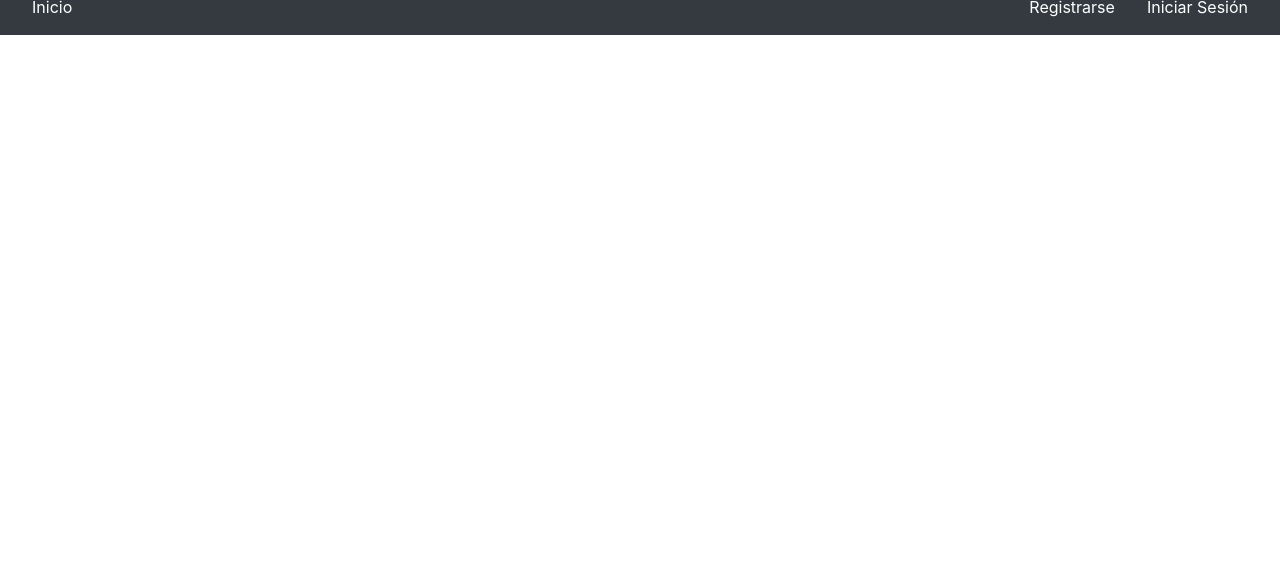
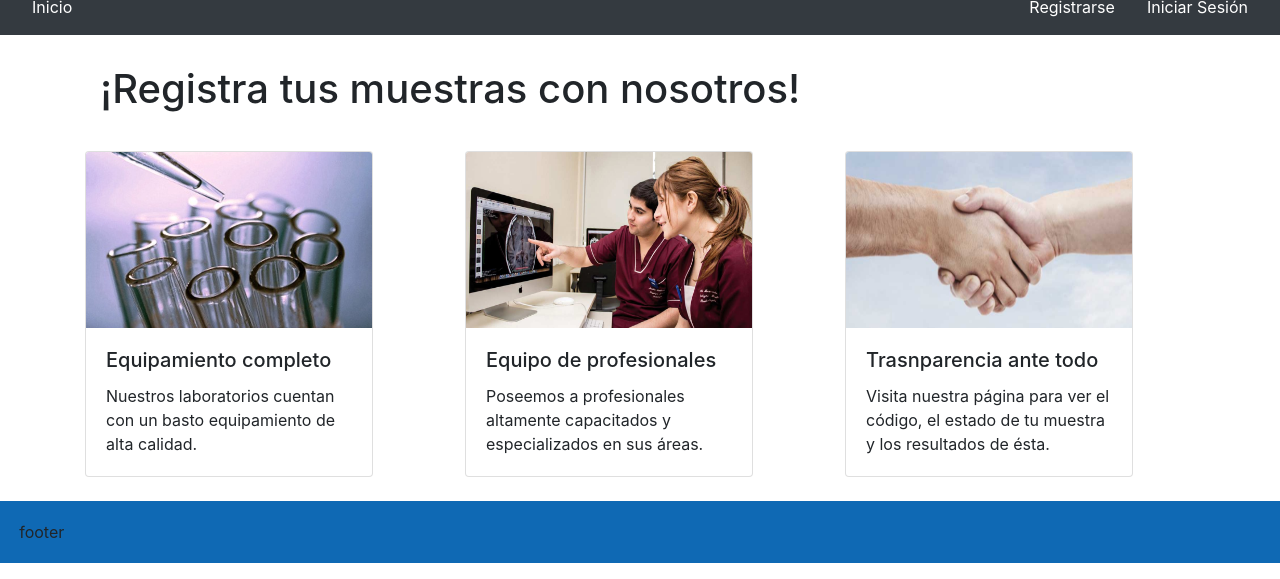
Before and after one commit to maxquevedo/examen_dai, a PHP site: page / in a window 1280 px wide. Shown: the part 221-800 px from the top of the page. Run offline with PHP 8.4, Linux system fonts and the light colour scheme.

Commit message:
cambios!

```diff
--- a/Views/footer.php
+++ b/Views/footer.php
@@ -1,7 +1,6 @@
-
-			<footer>
-
-			</footer>
 		</div>
+	<footer  style="background-color: rgb(15,105,180); padding:1.5%;">
+		footer
+	</footer>
 	</body>
 </html>
--- a/Views/head.php
+++ b/Views/head.php
@@ -2,15 +2,11 @@
 <head>
 	<meta charset="utf-8" name="viewport" content="width=device-width initial-scale=1.0">
 	<title>Instituto de Salud Publica</title>
-	<link rel="stylesheet" href="Public/css/bootstrap.css">
-	<link rel="icon" href="Public/img/favicon.jpg">
-	<script src="Public/js/jquery-3.3.1.min.js"></script>
-	<script src="Public/js/bootstrap.min.js"></script>
+	<link rel="stylesheet" href="../Public/css/bootstrap.css">
+	<link rel="icon" href="../Public/img/favicon.jpg">
+	<script src="../Public/js/jquery-3.3.1.min.js"></script>
+	<script src="../Public/js/bootstrap.min.js"></script>
 	<style>
-		*{
-			color:white;
-		}
-
 		body nav a{
 			text-decoration: none;
 			color:white;
@@ -20,29 +16,24 @@
 			color:#c0c0c0;
 		}
 	</style>
-	<script>
-		$('#carousel').carousel({
-			interval: 1000;
-		})
-	</script>
 </head>
 <body>
 	<div class="container">
 		<div class="row">
 			<div class="col-lg-3">
-				<img src="Public/img/logo.png" width="100%">
+				<img src="../Public/img/logo.png" width="100%">
 			</div>
 			<div class="col-lg-8">
 				<div id="carousel" class="carousel slide" data-ride="carousel">
 					<div class="carousel-inner">
 					    <div class="carousel-item active">
-					 	   <img class="d-block w-100" src="Public/img/medicos.jpg" alt="First slide" height="200px">
+					 	   <img class="d-block w-100" src="../Public/img/medicos.jpg" alt="First slide" height="200px">
 					    </div>
 					    <div class="carousel-item">
-					    	<img class="d-block w-100" src="Public/img/muestras.jpg" alt="Second slide" height="200px">
+					    	<img class="d-block w-100" src="../Public/img/muestras.jpg" alt="Second slide" height="200px">
 					    </div>
 					    <div class="carousel-item">
-					    	<img class="d-block w-100" src="Public/img/implementos.jpg" alt="Third slide" height="200px">
+					    	<img class="d-block w-100" src="../Public/img/implementos.jpg" alt="Third slide" height="200px">
 					    </div>
 					</div>
 				</div>
@@ -51,14 +42,11 @@
 	</div>
 	<nav class="navbar navbar-dark bg-dark">
 		<ul class="nav">
-			<li class="nav-item"><a class="nav-link" href="#">Inicio</a></li>
+			<li class="nav-item"><a class="nav-link" href="../index.php">Inicio</a></li>
 		</ul>
 		<ul class="nav justify-content-end">
-			<li class="nav-item"><a class="nav-link" href="#">Registrarse</a></li>
+			<li class="nav-item"><a class="nav-link" href="Views/registrar.php">Registrarse</a></li>
 			<li class="nav-item"><a class="nav-link" href="#">Iniciar Sesión</a></li>
 		</ul>
 	</nav>
-	<header class="page-header">
-
-	</header>
-	<div class="container">
+	<div class="container" style="margin-top: 2%;">
--- a/index.php
+++ b/index.php
@@ -1,9 +1,93 @@
-<!DOCTYPE html>
-<?php
-	require('Views/head.php');
-?>
+<html lang="es">
+<head>
+	<meta charset="utf-8" name="viewport" content="width=device-width initial-scale=1.0">
+	<title>Instituto de Salud Publica</title>
+	<link rel="stylesheet" href="Public/css/bootstrap.css">
+	<link rel="icon" href="Public/img/favicon.jpg">
+	<script src="Public/js/jquery-3.3.1.min.js"></script>
+	<script src="Public/js/bootstrap.min.js"></script>
+	<style>
+		body nav a{
+			text-decoration: none;
+			color:white;
+		}
+		body nav a:hover{
+			text-decoration: none;
+			color:#c0c0c0;
+		}
+	</style>
+</head>
+<body>
+	<div class="container">
+		<div class="row">
+			<div class="col-lg-3">
+				<img src="Public/img/logo.png" width="100%">
+			</div>
+			<div class="col-lg-8">
+				<div id="carousel" class="carousel slide" data-ride="carousel">
+					<div class="carousel-inner">
+					    <div class="carousel-item active">
+					 	   <img class="d-block w-100" src="./Public/img/medicos.jpg" alt="First slide" height="200px">
+					    </div>
+					    <div class="carousel-item">
+					    	<img class="d-block w-100" src="./Public/img/muestras.jpg" alt="Second slide" height="200px">
+					    </div>
+					    <div class="carousel-item">
+					    	<img class="d-block w-100" src="./Public/img/implementos.jpg" alt="Third slide" height="200px">
+					    </div>
+					</div>
+				</div>
+			</div>
+		</div>
+	</div>
+	<nav class="navbar navbar-dark bg-dark">
+		<ul class="nav">
+			<li class="nav-item"><a class="nav-link" href="#">Inicio</a></li>
+		</ul>
+		<ul class="nav justify-content-end">
+			<li class="nav-item"><a class="nav-link" href="Views/registrar.php">Registrarse</a></li>
+			<li class="nav-item"><a class="nav-link" href="#">Iniciar Sesión</a></li>
+		</ul>
+	</nav>
+	<div class="container">
+	<div class="row" style="padding:30px;">
+		<h1 class="text-align-center">¡Registra tus muestras con nosotros!</h1>
+	</div>
+	<div class="row">
+		<div class="col">
+			<div class="card" style="width: 18rem;">
+	  			<img class="card-img-top" src="Public/img/tubos.jpg" alt="Card image cap" height="176px">
+	  			<div class="card-body">
+		    		<h5 class="card-title">Equipamiento completo</h5>
+	    			<p class="card-text">Nuestros laboratorios cuentan con un basto equipamiento de alta calidad.</p>
+	  			</div>
+			</div>
+			<br>
+		</div>
+		<div class="col">
+			<div class="card" style="width: 18rem;">
+	  			<img class="card-img-top" src="Public/img/tecnologos.jpg" alt="Card image cap" height="176px">
+	  			<div class="card-body">
+		    		<h5 class="card-title">Equipo de profesionales</h5>
+	    			<p class="card-text">Poseemos a profesionales altamente capacitados y especializados en sus áreas.</p>
+	  			</div>
+			</div>
+			<br>
+		</div>
+		<div class="col">
+			<div class="card" style="width: 18rem;">
+	  			<img class="card-img-top" src="Public/img/manos.jpg" alt="Card image cap" height="176px">
+	  			<div class="card-body">
+		    		<h5 class="card-title">Trasnparencia ante todo</h5>
+	    			<p class="card-text">Visita nuestra página para ver el código, el estado de tu muestra y los resultados de ésta.</p>
+	  			</div>
+			</div>
+			<br>
+		</div>
+	</div>
 
-<h1>AAAAAAAA</h1>
+
+
 
 
 
```
Also changed, not shown: Views/form-particular.php (added, +8 -0 lines), Views/registrar.php (added, +29 -0 lines), Public/img/manos.jpg (added), Public/img/tecnologos.jpg (added), Public/img/tubos.jpg (added).
